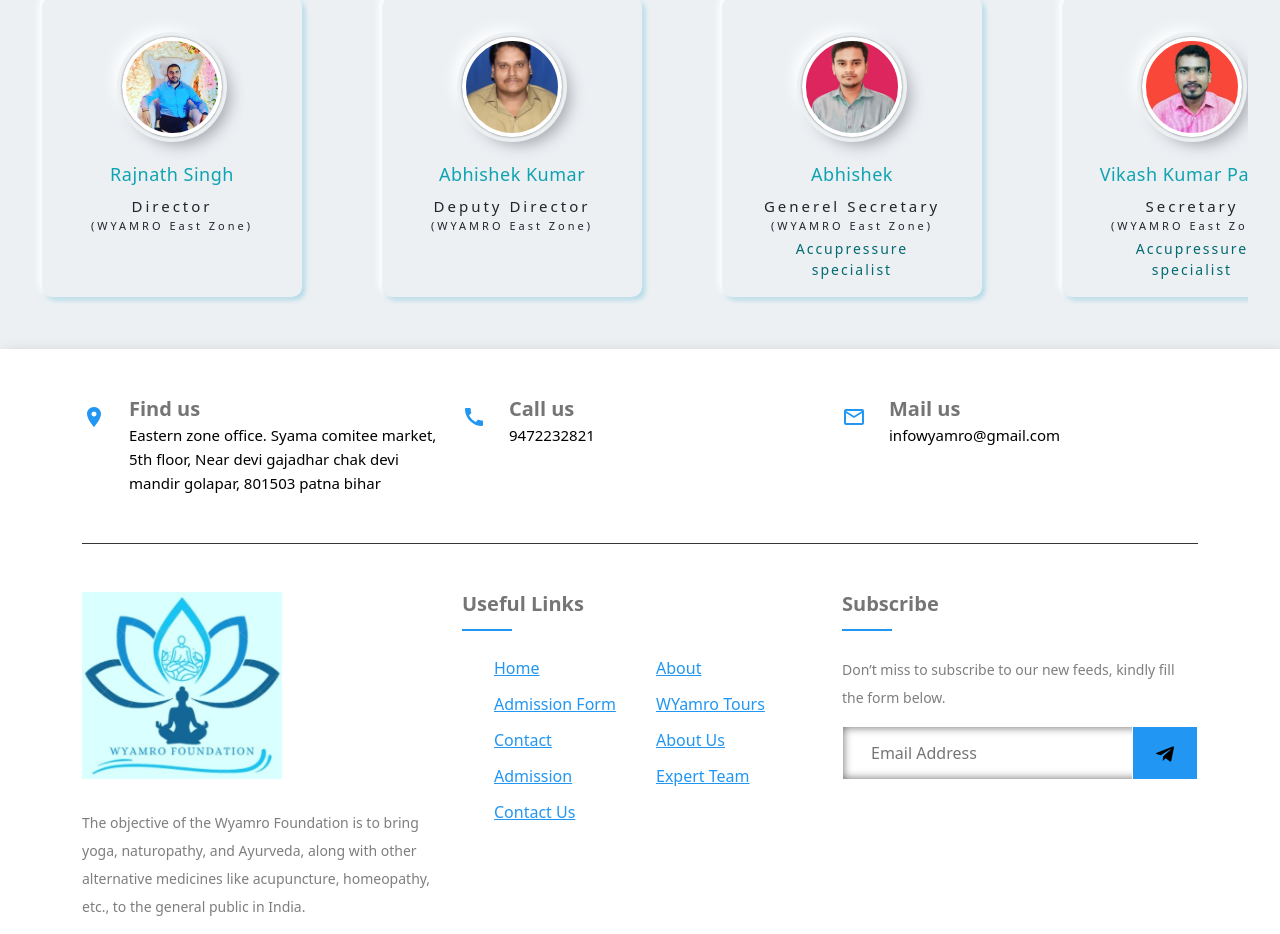
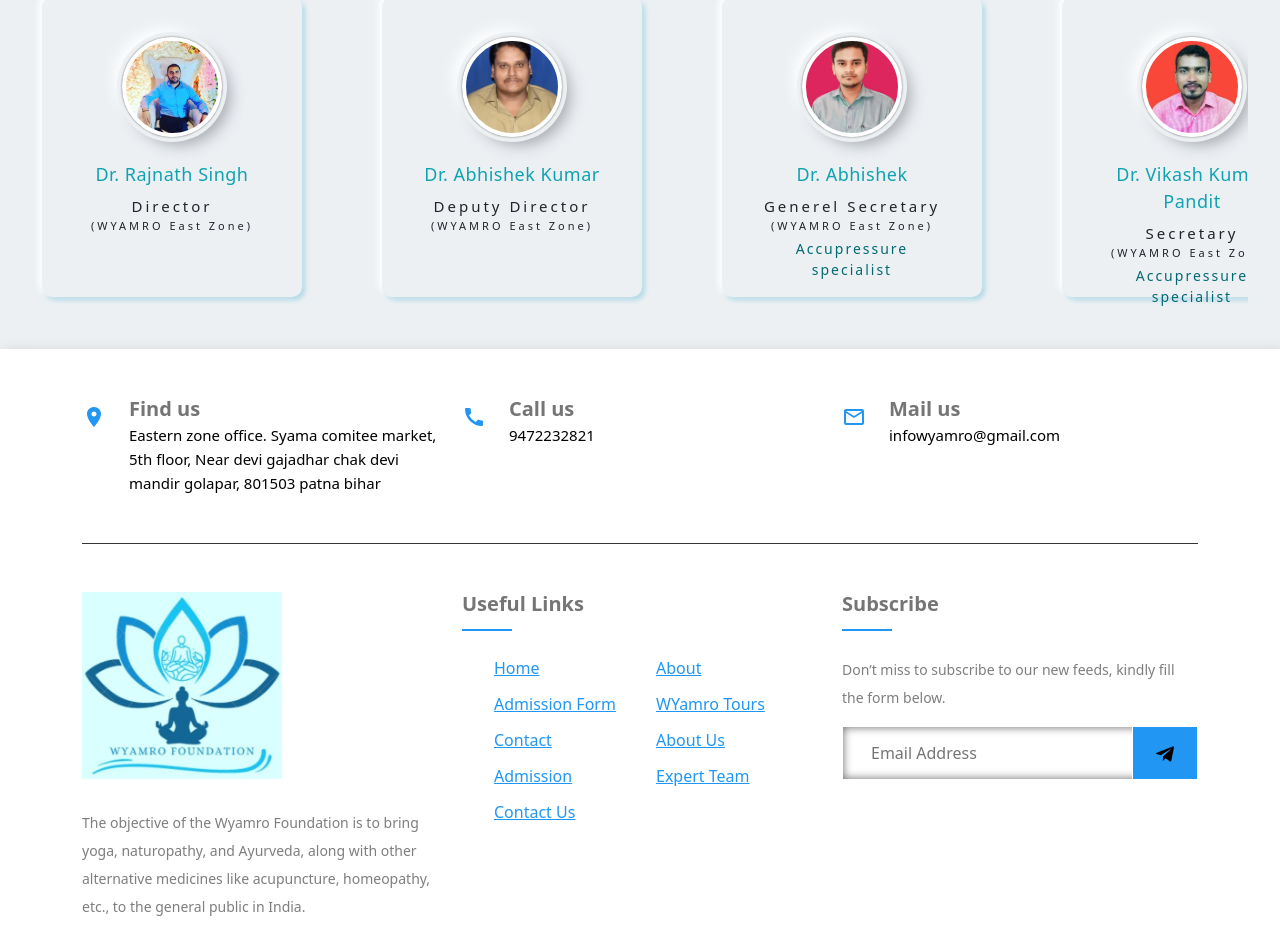
Before and after one commit to watchayush/startupWyamro, a React (Create React App) app: page / in a window 1280 px wide. Shown: the part 2677-3611 px from the top of the page. Built offline with nearby package versions, Linux system fonts and the light colour scheme.

Commit message:
spelling correction

```diff
--- a/src/pages/Home/constant.js
+++ b/src/pages/Home/constant.js
@@ -167,40 +167,40 @@ export const allCourses = [
 export const coreMembers = {
   eastern_zone: [
     {
-      name: "Rajnath Singh",
+      name: "Dr. Rajnath Singh",
       url: "/images/home/karan.jpeg",
       zone: "(WYAMRO East Zone)",
       designation: "Director",
     },
     {
-      name: "Abhishek Kumar",
+      name: "Dr. Abhishek Kumar",
       url: "/images/home/abhishek_Kumar.jpeg",
       zone: "(WYAMRO East Zone)",
       designation: "Deputy Director",
     },
     {
-      name: "Abhishek",
+      name: "Dr. Abhishek",
       url: "/images/home/abhishek.jpg",
       designation: "Generel Secretary",
       zone: "(WYAMRO East Zone)",
       profession: "Accupressure specialist",
     },
     {
-      name: "Vikash Kumar Pandit",
+      name: "Dr. Vikash Kumar Pandit",
       url: "/images/home/vikash_Kumar.jpeg",
       designation: "Secretary",
       zone: "(WYAMRO East Zone)",
       profession: "Accupressure specialist",
     },
     {
-      name: "Anu Singh",
+      name: "Dr. Anu Singh",
       url: "/images/home/anu_Singh.jpeg",
       designation: "Executive Member",
       zone: "(WYAMRO East Zone)",
       profession: "Physiotherapist",
     },
     {
-      name: "Shabnam Sharma",
+      name: "Dr. Shabnam Sharma",
       url: "/images/home/shabanam_Sharma.jpeg",
       designation: "Executive Member",
       zone: "(WYAMRO East Zone)",
@@ -266,7 +266,7 @@ export const coreMembers = {
       profession: "Yogacharya",
     },
     {
-      name: "Raghwendra Narayan Garg",
+      name: "Dr. Raghwendra Narayan Garg",
       url: "/images/home/raghuvendra.jpeg",
       designation: "Founder",
       profession: "Yoga Guru",
```
